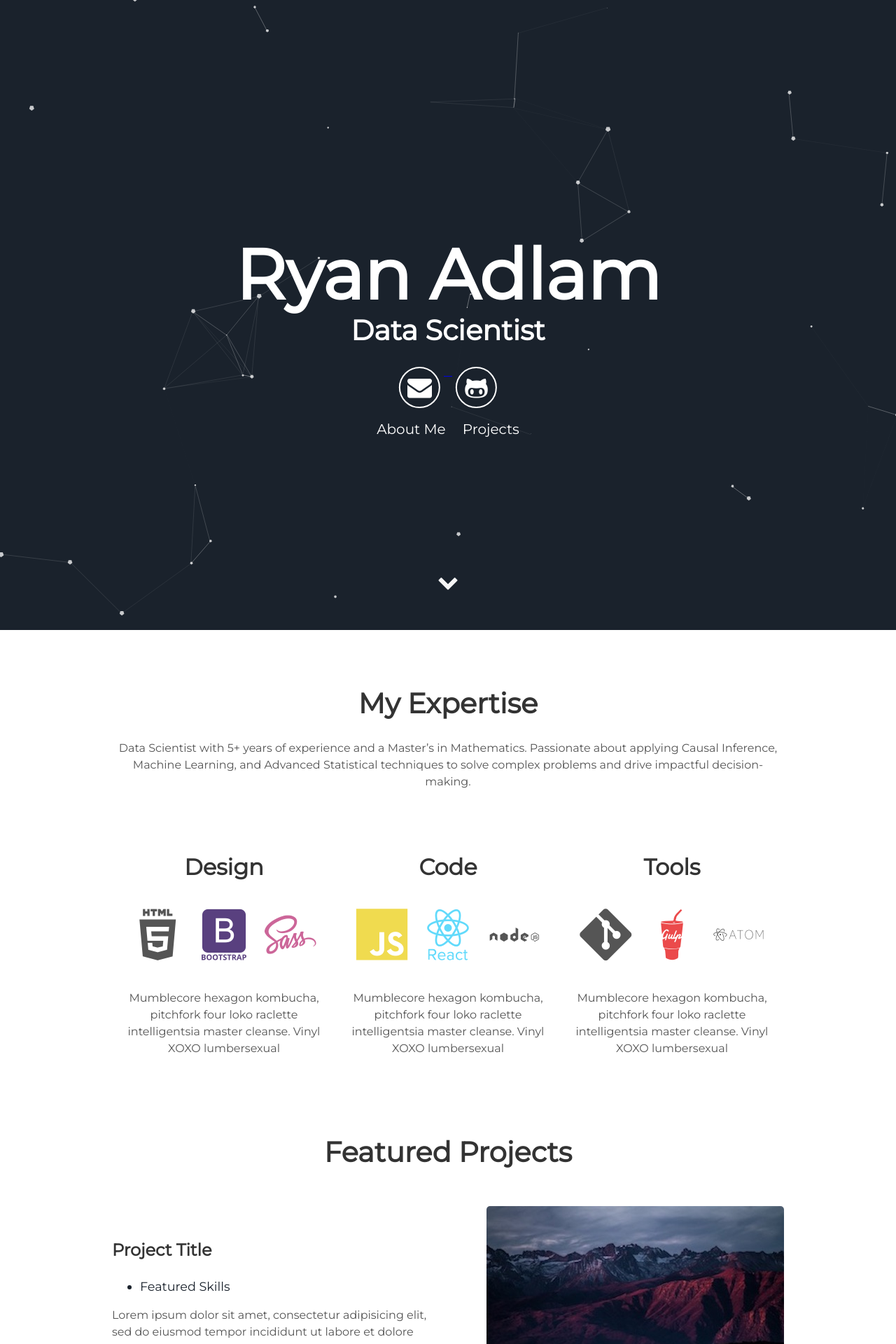
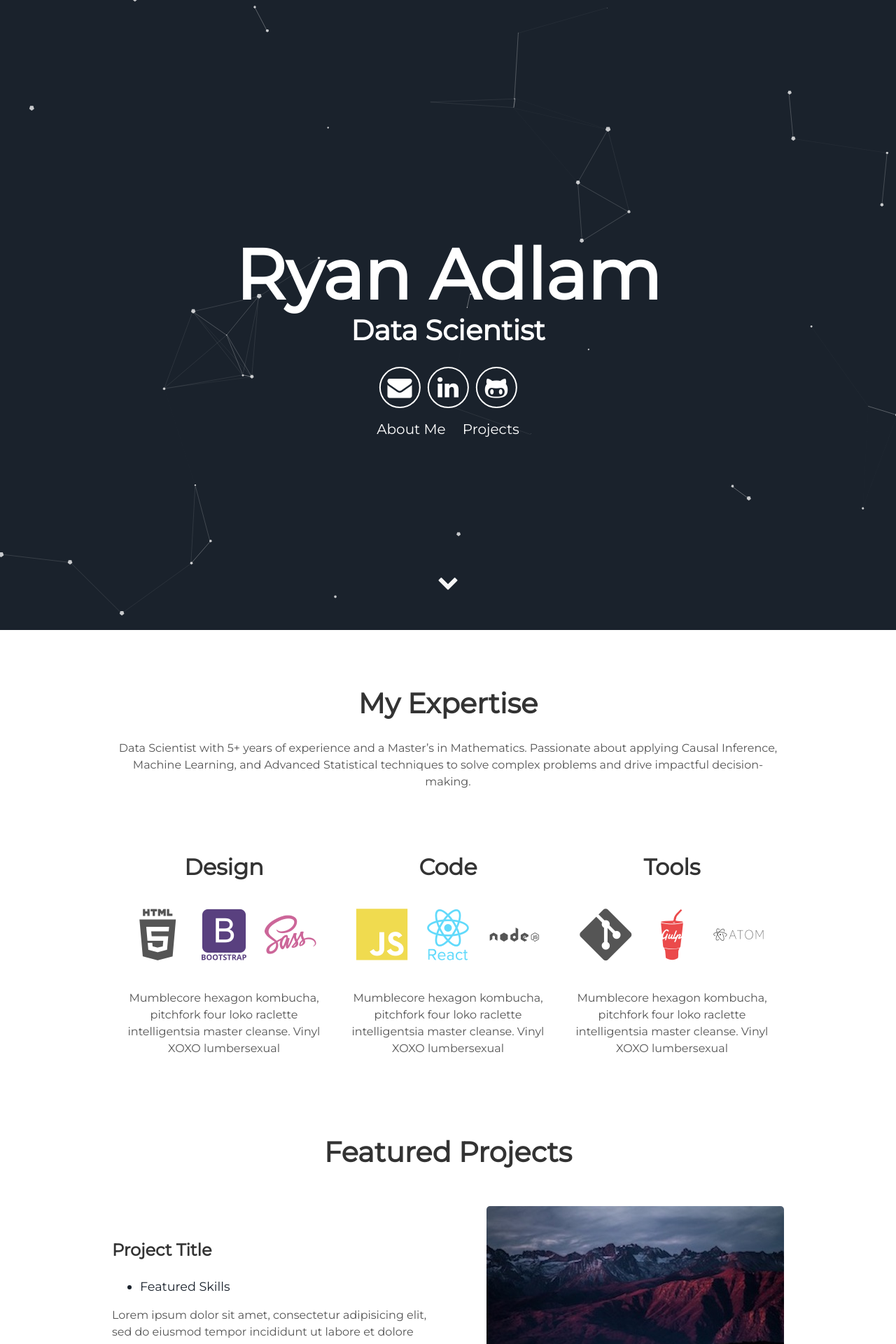
Before and after one commit to ryanadlam/ryanadlam.github.io, a Jekyll site: the page built from index.html, in a window 1280 px wide. Shown: the top 1920 px of the page at 70% size. Built offline with Jekyll 4.4.1, drawn with Linux system fonts in a browser that asks for light colours.

Commit message:
Update header.html

```diff
--- a/_includes/header.html
+++ b/_includes/header.html
@@ -6,7 +6,7 @@
       </h1>
       <div class="header-icons">
         <a aria-label="Send email" href="ryan-adlam@outlook.com"><i class="icon fa fa-envelope"></i></a>
-        <a aria-label="My LinkedIn" target="_blank" href="https://www.linkedin.com/in/ryan-adlam/"><i class="fa-brands fa-linkedin" aria-hidden="true"></i></a>
+        <a aria-label="My LinkedIn" target="_blank" href="https://www.linkedin.com/in/ryan-adlam/"><i class="icon fa fa-linkedin" aria-hidden="true"></i></a>
         <a aria-label="My GitHub" target="_blank" href="https://github.com/ryanadlam"><i class="icon fa fa-github-alt" aria-hidden="true"></i></a>
       </div>
       <div class="header-links">
```
